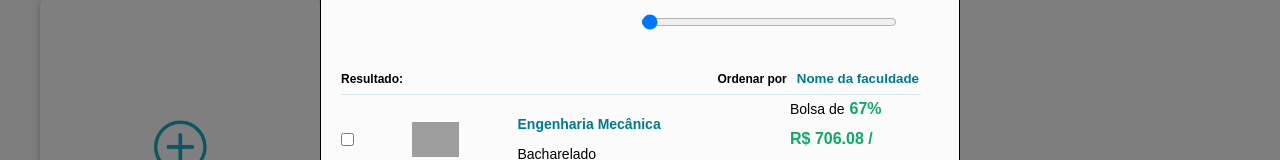
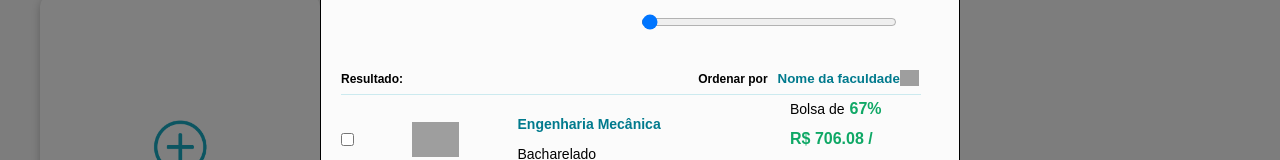
Before and after one commit to Raissa-Cardoso/Desafio-front-end, a Vue app in the folder desafio-front-end/: page / in a window 1280 px wide. Both pictures are taken after a click on the picture 179 px from the left and 517 px from the top of the page. Shown: the part 371-531 px from the top of the page. Built offline with nearby package versions, Linux system fonts and the light colour scheme; grey boxes are pictures that could not be loaded.

Commit message:
fix: universitiesOrder

```diff
--- a/desafio-front-end/src/components/ModalComponent.vue
+++ b/desafio-front-end/src/components/ModalComponent.vue
@@ -8,14 +8,14 @@
                 <label htmlFor="city">SELECIONE SUA CIDADE</label>
                 <select id="city" v-on:change="changeCity">
                     <option value=""></option>
-                    <option v-for="(city, index) in dbCityOrder" :key="index"> {{ city }}</option>
+                    <option v-for="(city, index) in dbCity" :key="index"> {{ city }}</option>
                 </select>
             </div>
             <div class="course">
                 <label htmlFor="course">SELECIONE O CURSO DE SUA PREFERÊNCIA</label>
                 <select id="course" v-on:change="changeCourse">
                     <option value=""></option>
-                    <option v-for="(course, index) in dbCourseOrder" :key="index"> {{ course }}</option>
+                    <option v-for="(course, index) in dbCourse" :key="index"> {{ course }}</option>
                 </select>
             </div>
         </div>
@@ -47,7 +47,8 @@
             </div>
             <div class='order'>
                 <p>Ordenar por </p>
-                <button v-on:click="universitiesOrder">Nome da faculdade</button>
+                <button v-on:click="universitiesOrder()">Nome da faculdade</button>
+                <img src='../assets/icons/dropUniversities.png' alt="dropUniversitiesicon" />
             </div>
         </div>
         <div class="dividerModal"></div>
@@ -92,11 +93,8 @@ export default {
             countFilters: 0,
             filter: 0,
             dbUniversity: [],
-            dbUniversityOrder: [],
             dbCity: [],
-            dbCityOrder: [],
             dbCourse: [],
-            dbCourseOrder: [],
             offerSelected: [],
             priceChanged: 0,
             city: "",
@@ -120,9 +118,9 @@ export default {
                 this.dbUniversity.push(db[i].university.name)
             }
         }
-        this.dbCityOrder = this.dbCity.sort()
-        this.dbCourseOrder = this.dbCourse.sort()
-        this.dbUniversityOrder = this.dbUniversity.sort()
+        this.dbCity= this.dbCity.sort()
+        this.dbCourse = this.dbCourse.sort()
+        this.dbUniversity = this.dbUniversity.sort()
         this.dbFilter = this.db
     },
     methods: {
@@ -210,9 +208,9 @@ export default {
         universitiesOrder: function () {
             this.order = !this.order
             if (this.order == true) {
-                for (let i = 0; i < this.dbUniversityOrder.length; i++) {
+                for (let i = 0; i < this.dbUniversity.length; i++) {
                     this.dbFilter.map(offer => {
-                        if (offer.university.name.indexOf(this.dbUniversityOrder[i]) !== -1) {
+                        if (offer.university.name.indexOf(this.dbUniversity[i]) !== -1) {
                             this.dbFilterOrder.push(offer)
                         }
                     })
@@ -357,6 +355,7 @@ export default {
     font-size: var(--font-size-smaller);
 }
 
+
 .order button {
     color: var(--color-secondary-blue);
     font-weight: bold;
@@ -366,6 +365,11 @@ export default {
     background-color: var(--color-background-main);
     border: none;
     cursor: pointer;
+}
+
+.order img {
+    height: 2vh;
+    width: 1.5vw;
 }
 
 .kindModalOptions input {
@@ -487,6 +491,11 @@ export default {
         align-self: flex-end;
         margin-bottom: 3px;
     }
+    .order img {
+    margin-top: 4%;
+    height: 2vh;
+    width: 1.5vw;
+    }
 
     .cityCourse {
         justify-content: space-between;
```
